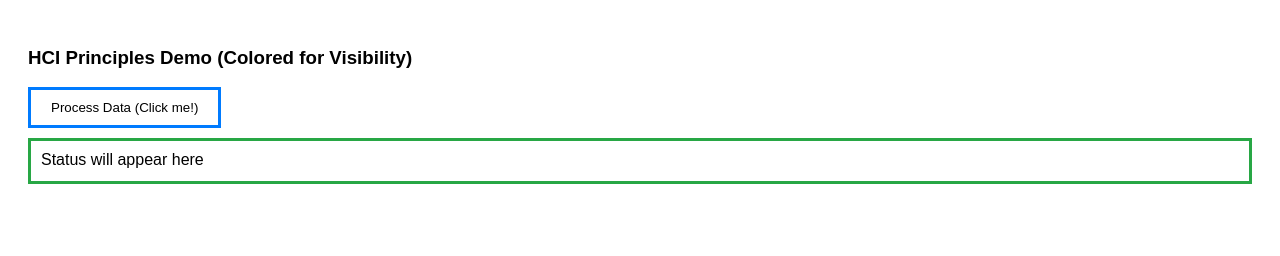
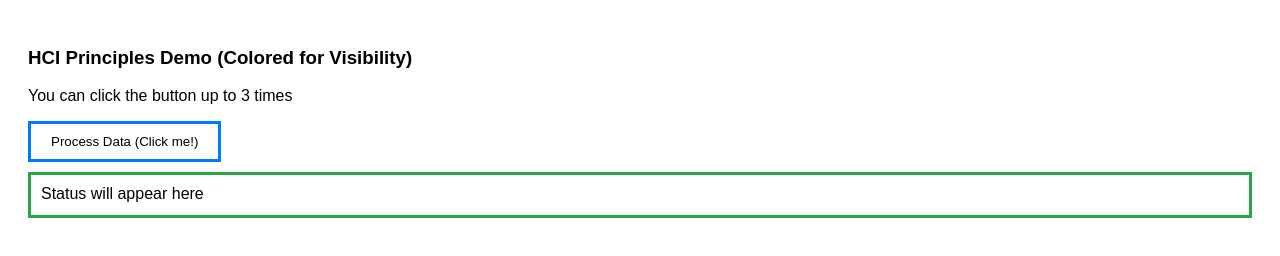
Before and after one commit to abdullahmufeezz/HCI-CG_design-principals-button-lab04, a plain HTML site: page design-principals-button-lab04.html in a window 1280 px wide. Drawn offline with Linux system fonts and the light colour scheme.

Commit message:
Added a line

```diff
--- a/design-principals-button-lab04.html
+++ b/design-principals-button-lab04.html
@@ -8,7 +8,9 @@
 </head>
 <body>
     <h3>HCI Principles Demo (Colored for Visibility)</h3>
-
+    <!-- Below Line is added by me. The User Should Know what would happen after clicking the button excessively before limit reaches. -->
+    <p id="instruction">You can click the button up to 3 times</p>
+    <!-- ^ -->
     <button id="actionBtn" onclick="performAction()">
         Process Data (Click me!)
     </button>
```
